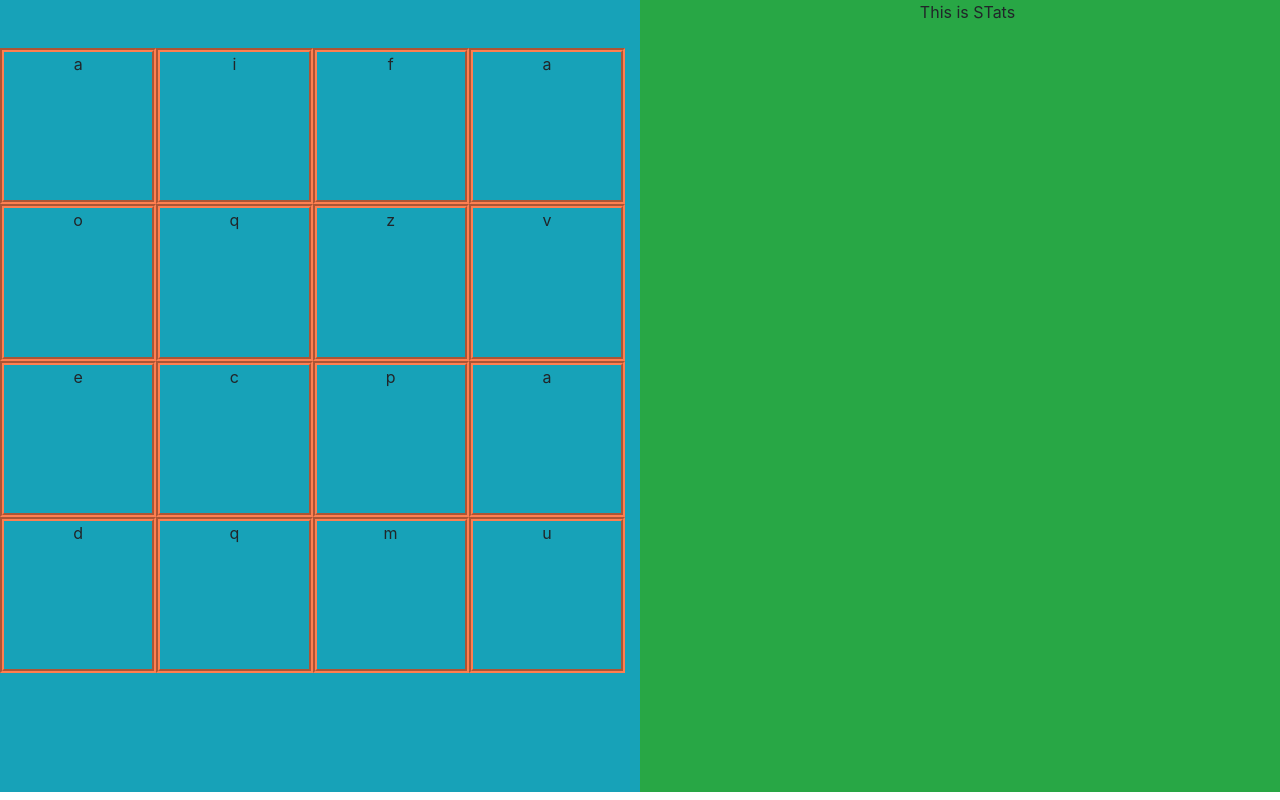
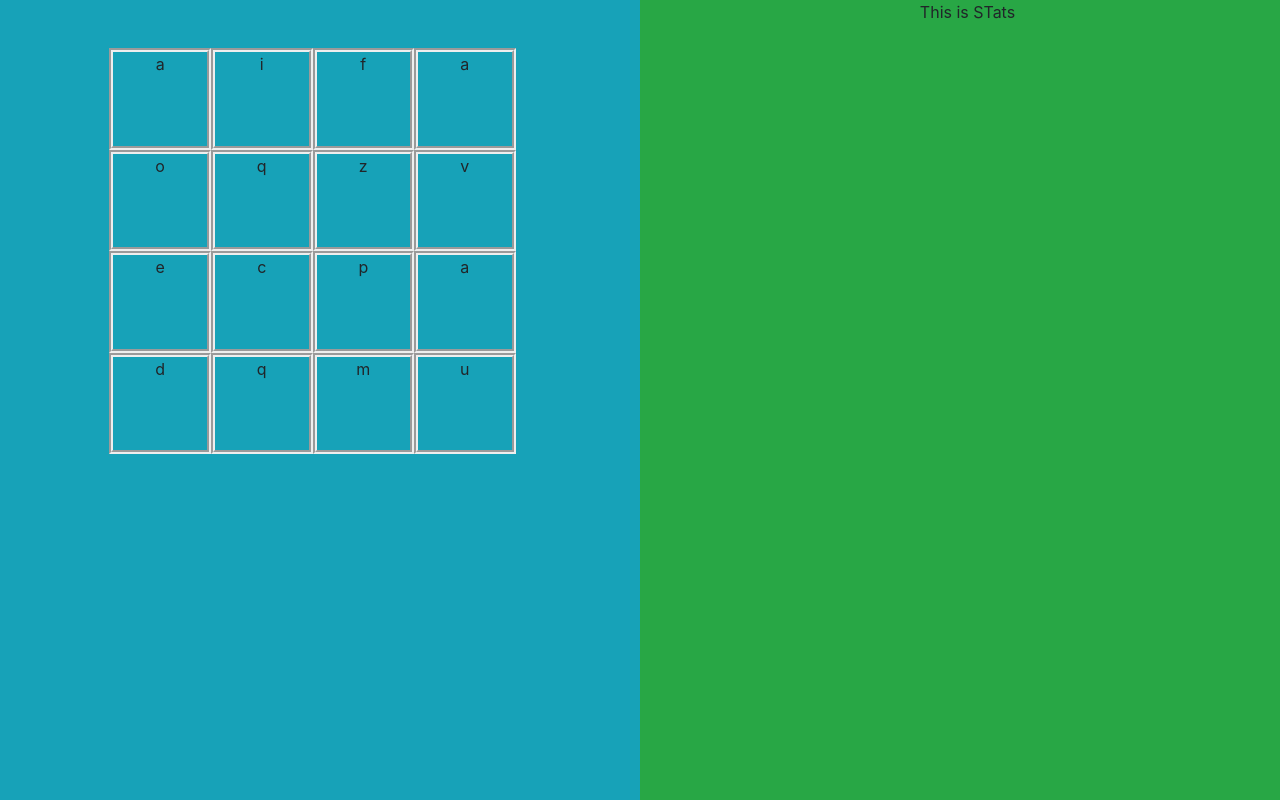
Before and after one commit to Dorje64/word_twist-WEB, a React (Create React App) app: page / in a window 1280 px wide. Built offline with nearby package versions, Linux system fonts and the light colour scheme.

Commit message:
move board css

```diff
--- a/src/containers/Game/style.scss
+++ b/src/containers/Game/style.scss
@@ -1,24 +1,12 @@
-.full-height{
-    height: 99vh;
-    overflow-y: hidden;
+body{
+    overflow: hidden;
 }
 
-.square {
-    position: relative;
-    width: 100%;
-    border-style: groove;
-    border-width: 7px;
-    border-color: coral;
+.full-height{
+    height: 100vh;
 }
 
-.square:after {
-    content: "";
-    display: block;
-    padding-bottom: 100%;
-}
-
-.content {
-    position: absolute;
-    width: 100%;
-    height: 100%;
-}
+.board-wrapper {
+    height: 65%;
+    width: 65%;
+ }
```
